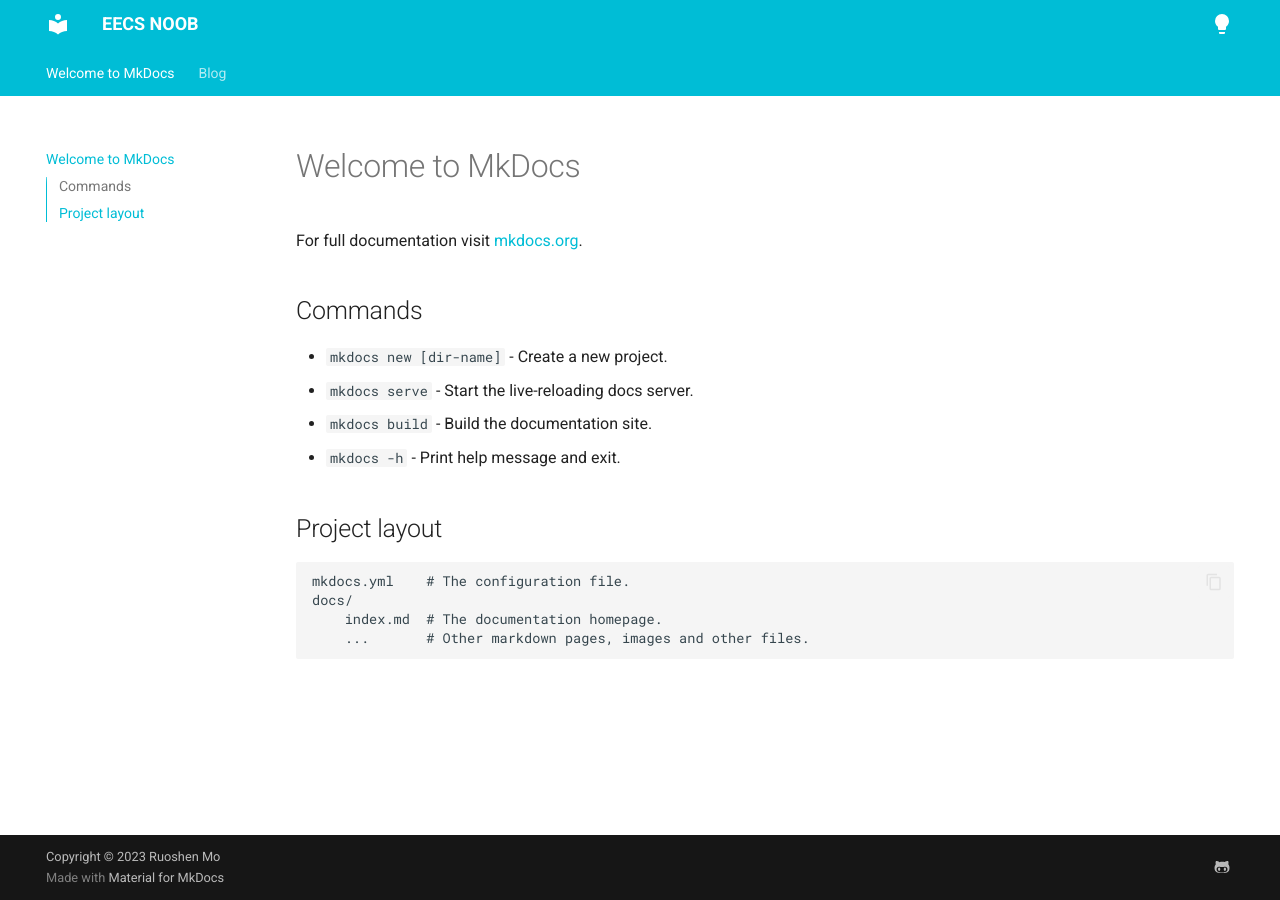
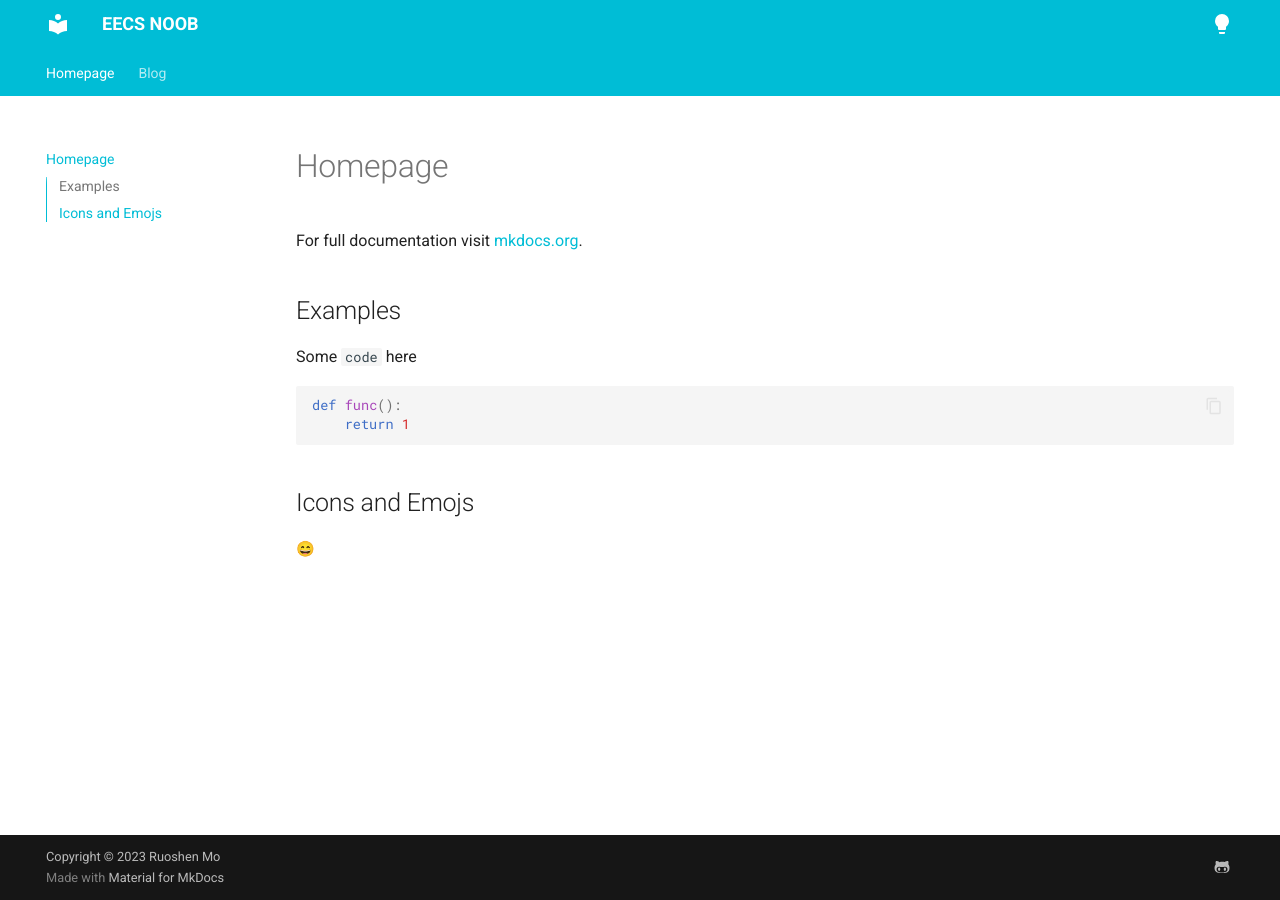
Before and after one commit to MorrisHohoho/NOOB_BLOGS, an MkDocs documentation site: the page built from docs/index.md, in a window 1280 px wide. Built offline with MkDocs 1.6.1 and Material for MkDocs 9.7.7, drawn with Linux system fonts in a browser that asks for light colours; emoji names are drawn with the system emoji font.

````diff
--- /dev/null
+++ b/docs/blog/.authors.yml
@@ -0,0 +1,5 @@
+authors:
+  Mo:
+    name: MorrisHohoho
+    description: Noob
+    avatar: https://github.com/morrishohoho.png
--- a/docs/index.md
+++ b/docs/index.md
@@ -1,17 +1,14 @@
-# Welcome to MkDocs
+# Homepage
 
 For full documentation visit [mkdocs.org](https://www.mkdocs.org).
 
-## Commands
+## Examples
+Some `code` here
 
-* `mkdocs new [dir-name]` - Create a new project.
-* `mkdocs serve` - Start the live-reloading docs server.
-* `mkdocs build` - Build the documentation site.
-* `mkdocs -h` - Print help message and exit.
+```py
+def func():
+    return 1
+```
 
-## Project layout
-
-    mkdocs.yml    # The configuration file.
-    docs/
-        index.md  # The documentation homepage.
-        ...       # Other markdown pages, images and other files.
+## Icons and Emojs
+:smile:
--- a/mkdocs.yml
+++ b/mkdocs.yml
@@ -5,7 +5,8 @@ theme:
 
   features:
     - navigation.tabs
-    - navigation.sections
+    # - navigation.sections
+    - navigation.expand
     - toc.integrate
     - navigation.top
     - search.suggest
@@ -13,6 +14,8 @@ theme:
     - content.tabs.link
     - content.code.annotation
     - content.code.copy
+    - header.autohide
+
 
   # Color Theme
   palette:
@@ -32,6 +35,7 @@ theme:
 
 plugins:
   - blog
+  - tags
 
 extra:
   analytics:
@@ -42,4 +46,22 @@ extra:
     - icon: fontawesome/brands/github-alt
       link: https://github.com/MorrisHohoho
 
+
 copyright: Copyright &copy; 2023 Ruoshen Mo
+
+markdown_extensions:
+  - pymdownx.highlight:
+      anchor_linenums: true
+  - pymdownx.inlinehilite
+  - pymdownx.snippets
+  - admonition
+  - pymdownx.arithmatex:
+      generic: true
+  - footnotes
+  - pymdownx.details
+  - pymdownx.superfences
+  - pymdownx.mark
+  - attr_list
+  - pymdownx.emoji:
+      emoji_index: !!python/name:materialx.emoji.twemoji
+      emoji_generator: !!python/name:materialx.emoji.to_svg
````
Also changed, not shown: docs/blog/index.md (+1 -1 lines), docs/blog/posts/hello_world.md (added, +19 -0 lines), 1 other file.
